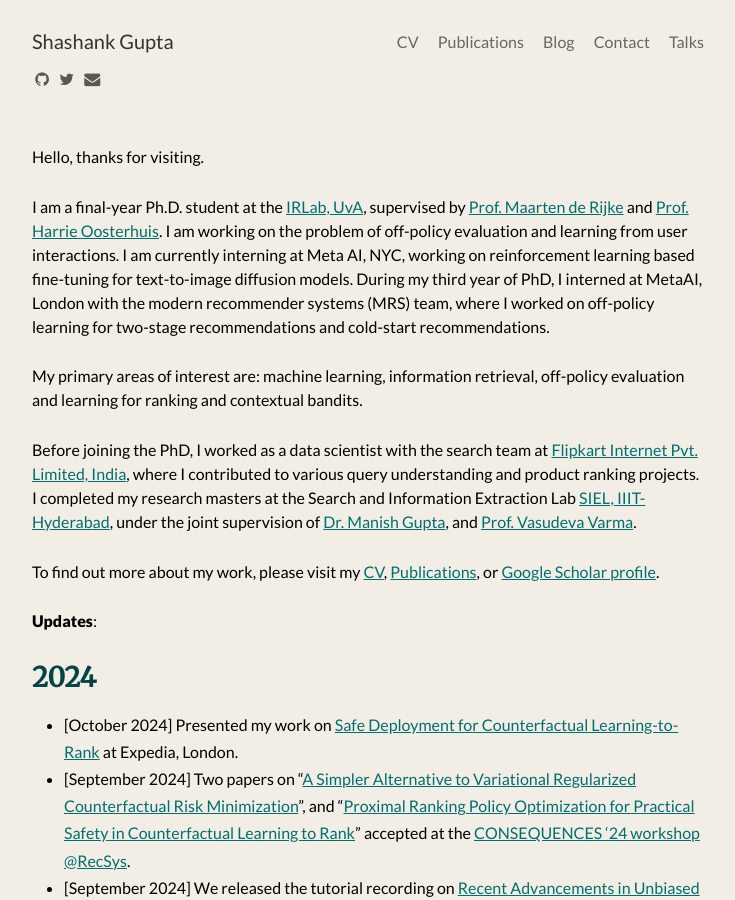
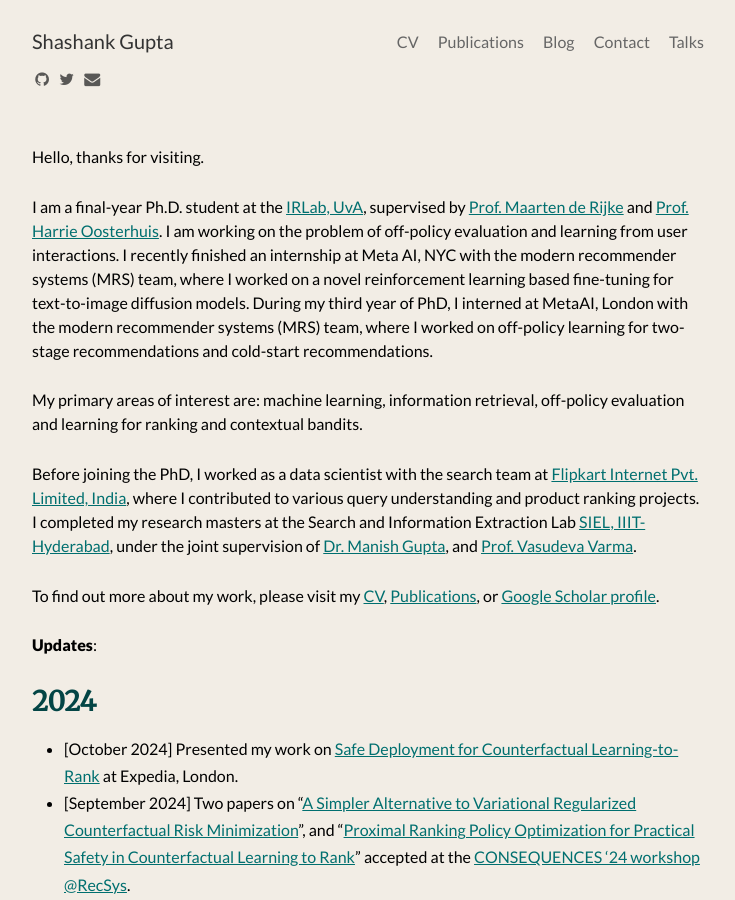
Before and after one commit to shashankg7/shashankg7.github.io, a Jekyll site: the page built from index.md, in a window 1280 px wide and 900 px high. Shown: the whole window, without its empty margins (272-1007 px from the left). Built offline with Jekyll 4.4.1, drawn with Linux system fonts in a browser that asks for light colours; nearby versions of some CDN libraries.

Commit message:
Update index.md

```diff
--- a/index.md
+++ b/index.md
@@ -5,7 +5,7 @@
 
 Hello, thanks for visiting.
 
-I am a final-year Ph.D. student at the [IRLab, UvA](http://irlab.science.uva.nl), supervised by [Prof. Maarten de Rijke](https://staff.fnwi.uva.nl/m.derijke/) and [Prof. Harrie Oosterhuis](https://harrieo.github.io/). I am working on the problem of off-policy evaluation and learning from user interactions. I am currently interning at Meta AI, NYC, working on reinforcement learning based fine-tuning for text-to-image diffusion models. During my third year of PhD, I interned at MetaAI, London with the modern recommender systems (MRS) team, where I worked on off-policy learning for two-stage recommendations and cold-start recommendations.
+I am a final-year Ph.D. student at the [IRLab, UvA](http://irlab.science.uva.nl), supervised by [Prof. Maarten de Rijke](https://staff.fnwi.uva.nl/m.derijke/) and [Prof. Harrie Oosterhuis](https://harrieo.github.io/). I am working on the problem of off-policy evaluation and learning from user interactions. I recently finished an internship at Meta AI, NYC with the modern recommender systems (MRS) team, where I worked on a novel reinforcement learning based fine-tuning for text-to-image diffusion models. During my third year of PhD, I interned at MetaAI, London with the modern recommender systems (MRS) team, where I worked on off-policy learning for two-stage recommendations and cold-start recommendations.
 
 My primary areas of interest are: machine learning, information retrieval, off-policy evaluation and learning for ranking and contextual bandits.
 
```
